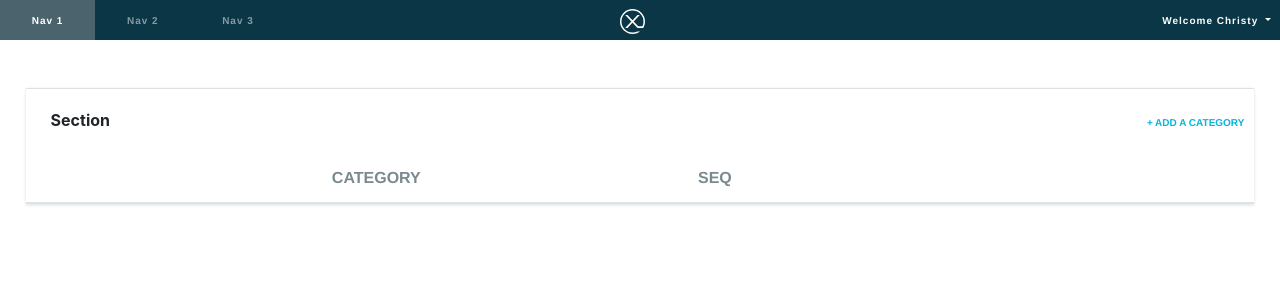
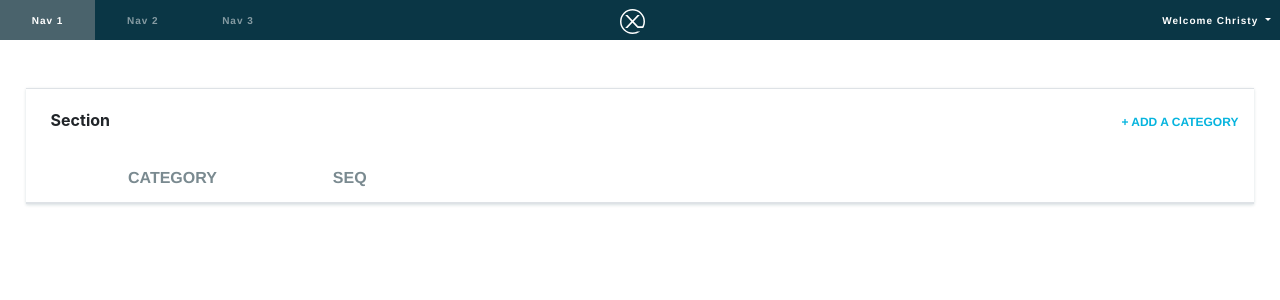
Before and after one commit to HeresJohnny5/sl-coding-exercise, an Angular app: page / in a window 1280 px wide. Shown: the top 300 px of the page. Built offline with nearby package versions, Linux system fonts and the light colour scheme.

Commit message:
Work on add/remove functionality and disabling add category button.

```diff
--- a/src/app/category-list/category-list.component.css
+++ b/src/app/category-list/category-list.component.css
@@ -4,7 +4,7 @@ table {
   width: 96%;
 }
 
-td, .header-section-col, .category-col-1 {
+td, .header-section-col, .col-1 {
   padding: 19px 0 22px 25px;
 }
 
@@ -35,12 +35,13 @@ td, .header-section-col, .category-col-1 {
   padding-left: 0;
 }
 
-.header-add-category > span {
+.header-add-category > button {
+  background-color: transparent;
+  border: none;
   color: #06b4de;
   font-family: Helvetica;
-  font-size: 10px;
-  height: 10px;
-  width: 98px;
+  font-size: 12px;
+  font-weight: bold;
 }
 
 .table-striped > tbody > tr:nth-child(even) > td,
@@ -53,19 +54,19 @@ td, .header-section-col, .category-col-1 {
   background-color: #fff;
 }
 
-.category-col-2, .category-col-3, .category-col-4 {
+.col-2, .col-3 {
   padding-left: 0;
 }
 
-.category-col-1, .category-col-4 {
+.col-1 {
   width: 10%;
 }
 
-.category-col-2 {
+.col-2 {
   width: 30%;
 }
 
-.category-col-3 {
+.col-3 {
   width: 40%;
 }
 
@@ -74,7 +75,7 @@ td, .header-section-col, .category-col-1 {
 }
 
 .category-save {
-  padding-right: 22px;
+  padding-right: 5px;
 }
 
 .category-save > button {
@@ -88,7 +89,7 @@ td, .header-section-col, .category-col-1 {
   padding-right: 12px;
 }
 
-.category-col-3 > span {
+.col-3 > span {
   background-color: #98cb65;
   border-radius: 5px;
   color: #fff;
@@ -101,7 +102,7 @@ td, .header-section-col, .category-col-1 {
   width: 10.6px;
 }
 
-.remove-row {
+.remove-row-icon {
   height: 27px;
   width: 27px;
 }
--- a/src/app/category-list/category-list.component.html
+++ b/src/app/category-list/category-list.component.html
@@ -8,36 +8,37 @@
         <th scope="col"></th>
         <th scope="col"></th>
         <th scope="col" class="header-add-category">
-          <span class="add-category" (click)="onClickAddRow()">+ ADD A CATEGORY</span>
+          <button type="button" class="add-category" (click)="onClickAddRow()" [disabled]="addCategoryState">+ ADD A CATEGORY</button>
+          <!-- <span class="add-category" (click)="onClickAddRow()">+ ADD A CATEGORY</span> -->
         </th>
       </tr>
       <tr class="header-bottom">
-        <th scope="col"></th>
-        <th scope="col" class="header-bottom-col">CATEGORY</th>
-        <th scope="col" class="header-bottom-col">SEQ</th>
+        <th scope="col" class="col-1"></th>
+        <th scope="col" class="header-bottom-col col-2">CATEGORY</th>
+        <th scope="col" class="header-bottom-col col-3">SEQ</th>
         <th scope="col"></th>
       </tr>
     </thead>
     <tbody>
       <tr *ngFor="let tableField of tableFieldArray; let i = index" id="tb-row-1">
-        <td class="category category-col-1">
+        <td class="category col-1">
           <span>
             <img src="../../assets/images/icon/icon-draggable/Group 11070.svg" class="draggable-icon" alt="Draggable Category Icon">
           </span>
         </td>
-        <td class="category category-col-2">
+        <td class="category col-2">
           <input [(ngModel)]="tableField.name" type="text" name="{tableField.name}" placeholder="category">
         </td>
-        <td class="category category-col-3">
+        <td class="category col-3">
           <span>{{i + 1}}</span>
         </td>
         <td *ngIf="!tableField.saveState; else removeField" class="category-save">
-          <button class="remove-row" alt="Save Category Icon" type="button" (click)="onClickSaveCategory(i)">SAVE</button>
+          <button type="button" (click)="onClickSaveCategory()">SAVE</button>
         </td>
         <ng-template #removeField>
           <td class="field-remove">
             <span>
-              <img src="../../assets/images/icon/icon-remove/Group 15571.svg" class="remove-row" alt="Remove Field Icon" (click)="onClickRemoveRow(i)">
+              <img src="../../assets/images/icon/icon-remove/Group 15571.svg" class="remove-row-icon" alt="Remove Field Icon" (click)="onClickRemoveRow(i)">
             </span>
           </td>
         </ng-template>
--- a/src/app/category-list/category-list.component.ts
+++ b/src/app/category-list/category-list.component.ts
@@ -13,12 +13,12 @@ export class CategoryListComponent implements OnInit {
 
   private tableFieldArray: Array<any> = [];
   private newAttribute: any = {};
+  public addCategoryState: boolean = false;
 
   onClickAddRow(index) {
+    this.addCategoryState = true;
     this.tableFieldArray.push(this.newAttribute)
     this.newAttribute = {};
-
-    // console.log('ADD ROW: ', this.tableFieldArray);
   }
 
   onClickRemoveRow(index) {
@@ -26,10 +26,7 @@ export class CategoryListComponent implements OnInit {
   }
 
   onClickSaveCategory(index) {
-    this.tableFieldArray[index].saveState = true;
-
-    // console.log('SAVE: ', this.tableFieldArray);
-
+    this.addCategoryState = false;
     this.tableFieldArray.push(this.newAttribute)
     this.newAttribute = {};
   }
```
